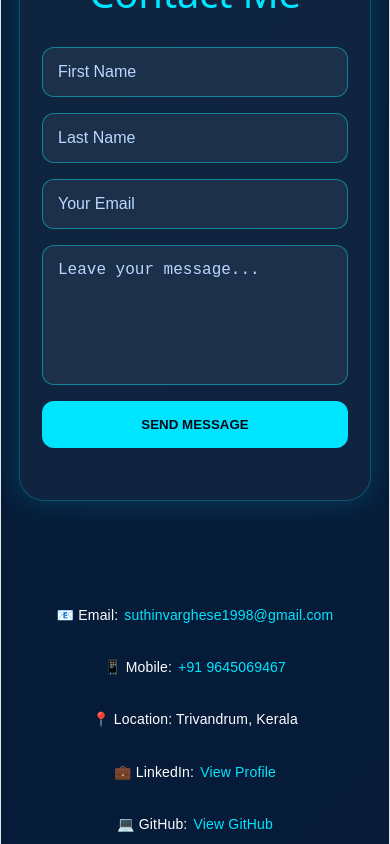
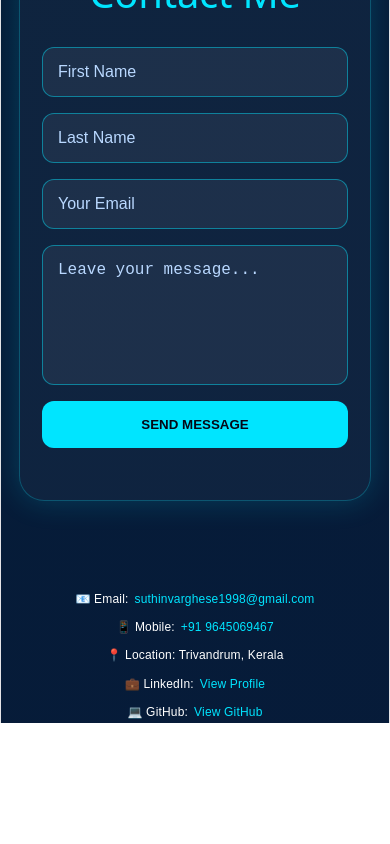
Before and after one commit to suthin10/suthin-portfolio, a React (Vite) app: page / in a window 390 px wide. Shown: the part 5630-6474 px from the top of the page. After the commit the page ends 6353 px from the top, so only its background shows below. Built offline with nearby package versions, Linux system fonts and the light colour scheme.

Commit message:
Update App.css

```diff
--- a/src/App.css
+++ b/src/App.css
@@ -566,34 +566,44 @@ p {
   }
 }
 .contact-info {
+  display: flex;
+  flex-direction: column;
+  align-items: center;
+  justify-content: center;
   text-align: center;
-  align-items: center;
+  margin-top: 20px;
+  gap: 10px;
 }
 
 .contact-info p {
-  font-size: 15px;
-  margin: 8px 0;
+  font-size: 13px;
+  margin: 0;
+  color: #ffffff;
 }
 
 .contact-info a {
-  font-size: 15px;
+  font-size: 13px;
+  color: #00e5ff;
+  text-decoration: none;
+}
+
+.contact-info a:hover {
+  text-shadow: 0 0 8px #00e5ff;
 }
 
 @media (max-width: 768px) {
 
   .contact-info {
-    text-align: center;
-    align-items: center;
-    margin-top: 25px;
+    margin-top: 18px;
+    gap: 8px;
   }
 
   .contact-info p {
-    font-size: 14px;
-    line-height: 1.6;
+    font-size: 12px;
   }
 
   .contact-info a {
-    font-size: 14px;
+    font-size: 12px;
   }
 }
 }
```
